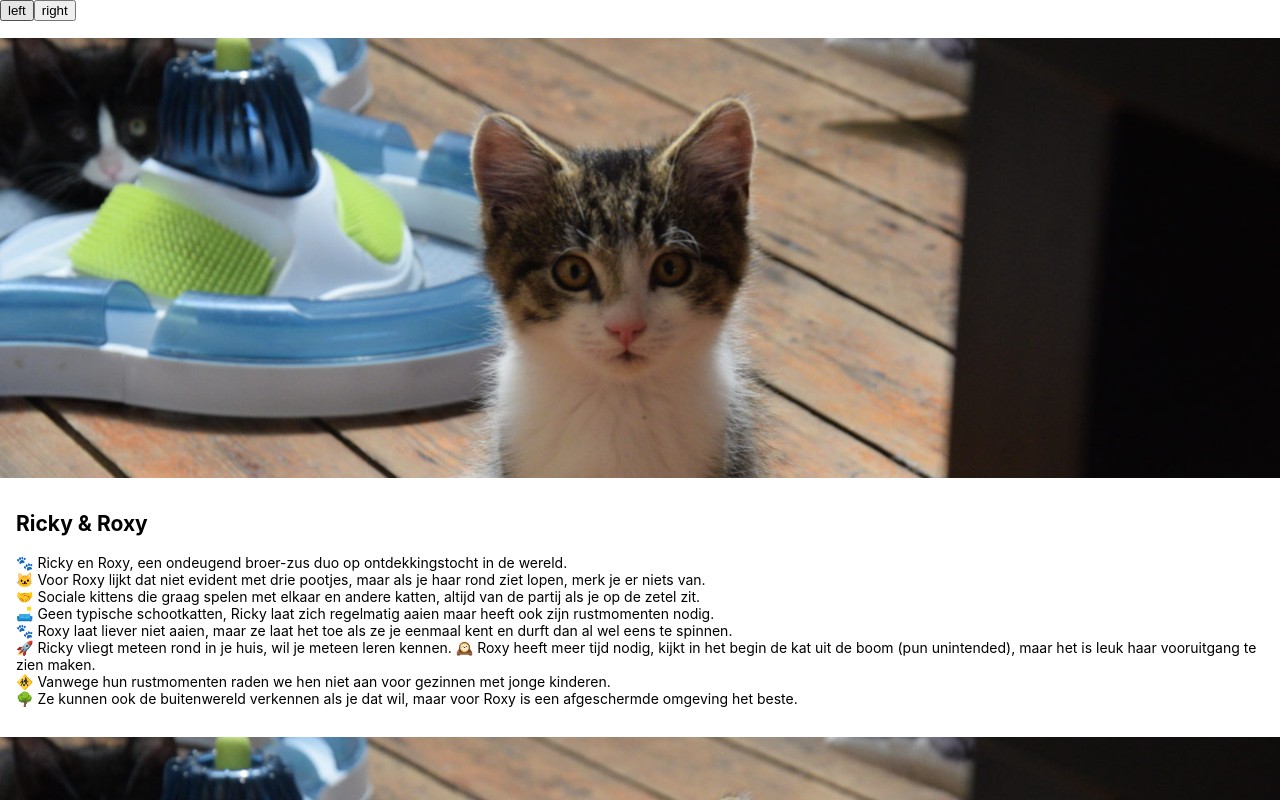
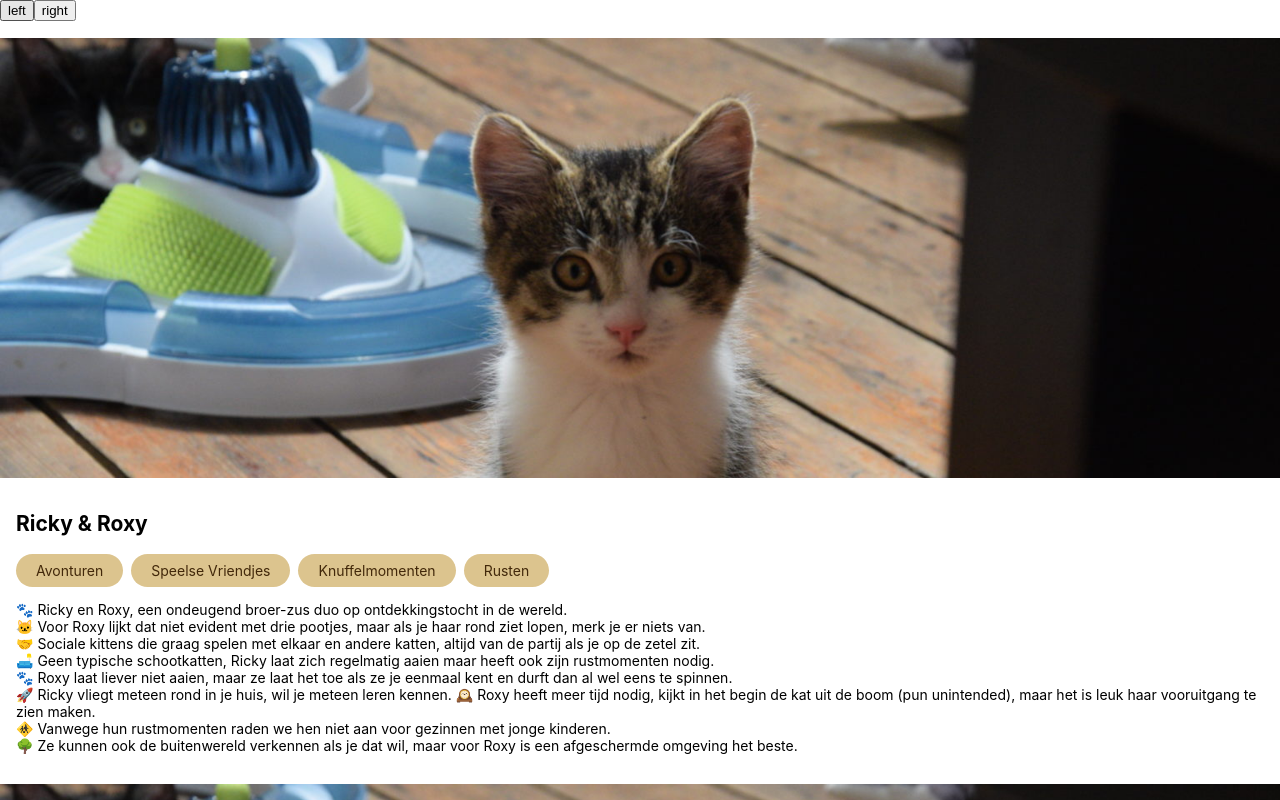
Before and after one commit to khownz/purrfect-match, an Angular app: page / in a window 1280 px wide. Shown: the top 800 px of the page. Built offline with nearby package versions, Linux system fonts and the light colour scheme.

Commit message:
add like badges

```diff
--- a/src/app/app.component.html
+++ b/src/app/app.component.html
@@ -12,6 +12,11 @@
 
   <section class="cat-details">
     <h1>{{ cats[activeCatIndex].name }}</h1>
+    <div class="cat-likes">
+      @for (like of cats[activeCatIndex].likes;track $index) {
+      <app-badge [text]="like"></app-badge>
+      }
+    </div>
     <p [innerHTML]="cats[activeCatIndex].bio"></p>
   </section>
 
--- a/src/app/app.component.scss
+++ b/src/app/app.component.scss
@@ -7,10 +7,17 @@
     background-position-x: center;
   }
 
-  .cat-details {
-    padding: 1rem;
+  .cat {
+    &-details {
+      padding: 1rem;
+    }
+
+    &-likes {
+      display: flex;
+      gap: 8px;
+      flex-wrap: wrap;
+    }
   }
-
   .secondary-images-container {
     display: flex;
     flex-direction: column;
--- a/src/app/app.component.ts
+++ b/src/app/app.component.ts
@@ -2,11 +2,12 @@ import { Component } from '@angular/core';
 import { CommonModule } from '@angular/common';
 import { RouterOutlet } from '@angular/router';
 import { KITTENS } from './data/kittens';
+import { BadgeComponent } from './components/badge/badge.component';
 
 @Component({
   selector: 'app-root',
   standalone: true,
-  imports: [CommonModule, RouterOutlet],
+  imports: [CommonModule, RouterOutlet, BadgeComponent],
   templateUrl: './app.component.html',
   styleUrl: './app.component.scss',
 })
--- /dev/null
+++ b/src/app/components/badge/badge.component.scss
@@ -0,0 +1,10 @@
+@import '../../../colors.scss';
+
+.badge {
+  background-color: $beige;
+  color: $dark-brown;
+  padding: 8px 20px;
+  border-radius: 20px;
+  width: fit-content;
+  white-space: nowrap;
+}
--- /dev/null
+++ b/src/app/components/badge/badge.component.ts
@@ -0,0 +1,13 @@
+import { Component, Input } from '@angular/core';
+import { CommonModule } from '@angular/common';
+
+@Component({
+  selector: 'app-badge',
+  standalone: true,
+  imports: [CommonModule],
+  styleUrl: './badge.component.scss',
+  template: `<div class="badge">{{ text }}</div>`,
+})
+export class BadgeComponent {
+  @Input() text = '';
+}
--- /dev/null
+++ b/src/colors.scss
@@ -0,0 +1,5 @@
+$green: #70792cff;
+$dark-brown: #42280aff;
+$brown: #66462cff;
+$beige: #dcc48eff;
+$creme: #eaefd3ff;
```
Also changed, not shown: 1 other file (tests, documents, lock files or other folders).
